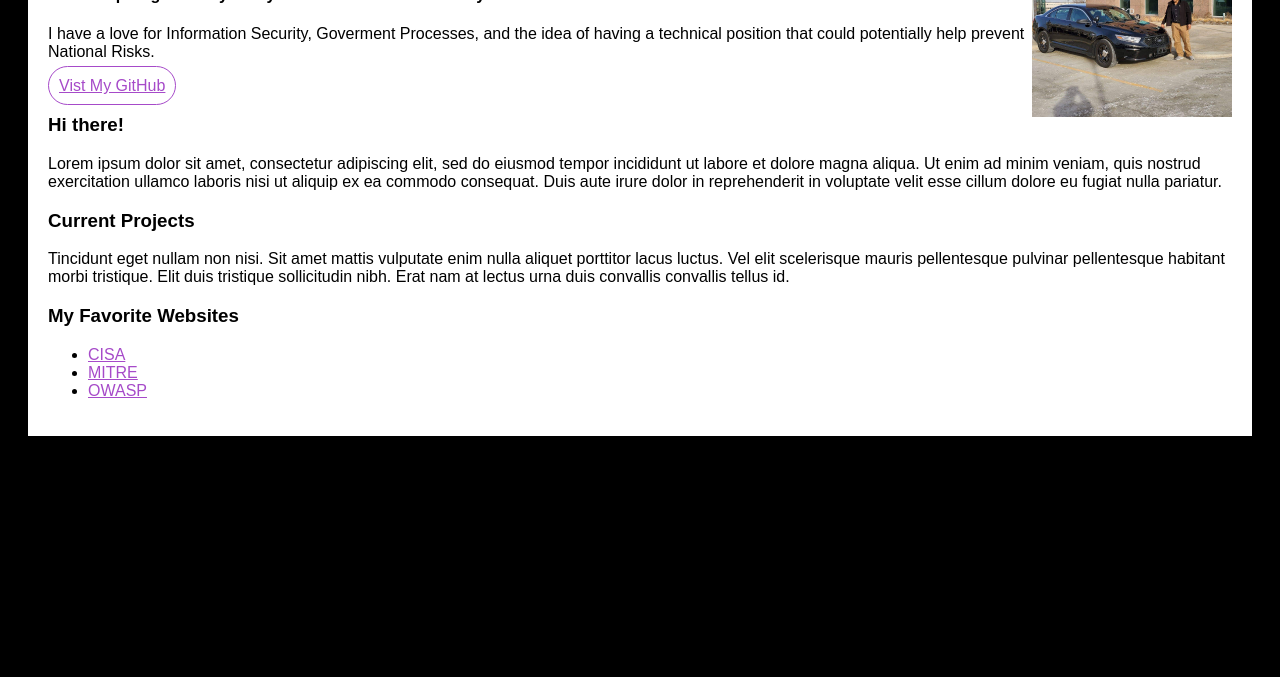
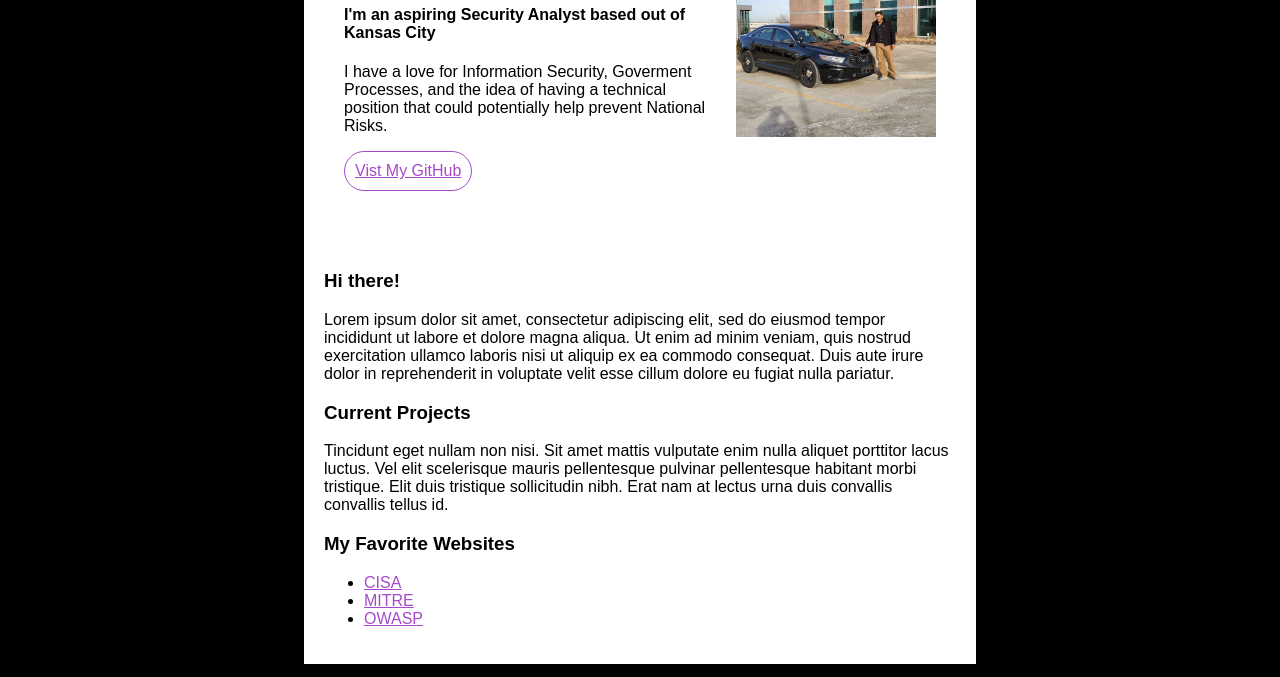
Before and after one commit to KimbrowSkilledKC/about-me, a plain HTML site: page index.html in a window 1280 px wide. Shown: the part 123-800 px from the top of the page. Drawn offline with Linux system fonts and the light colour scheme.

Commit message:
finaldraft

```diff
--- a/style.css
+++ b/style.css
@@ -13,17 +13,20 @@ h2 {
 #container {
     background-color: white;
     color: black;
-    margin: 20px;
+    width: 50%;
+    margin: 20px auto 0px auto;
     padding: 20px;
     font-family: Asap, sans-serif;
 }
 
 .right-col {
     float: right;
+    padding: 20px;
 }
 
 .left-col {
     float: none;
+    padding: 20px;
 }
 
 .clearfix {
@@ -40,4 +43,6 @@ a {
     padding: 10px;
     border-width: thin;
     color: #A64AC9;
+    display: inline-block;
+    margin: 0px 0px 40px 0px;
 }
```
Also changed, not shown: index.html (+0 -2 lines), 1 other file.
